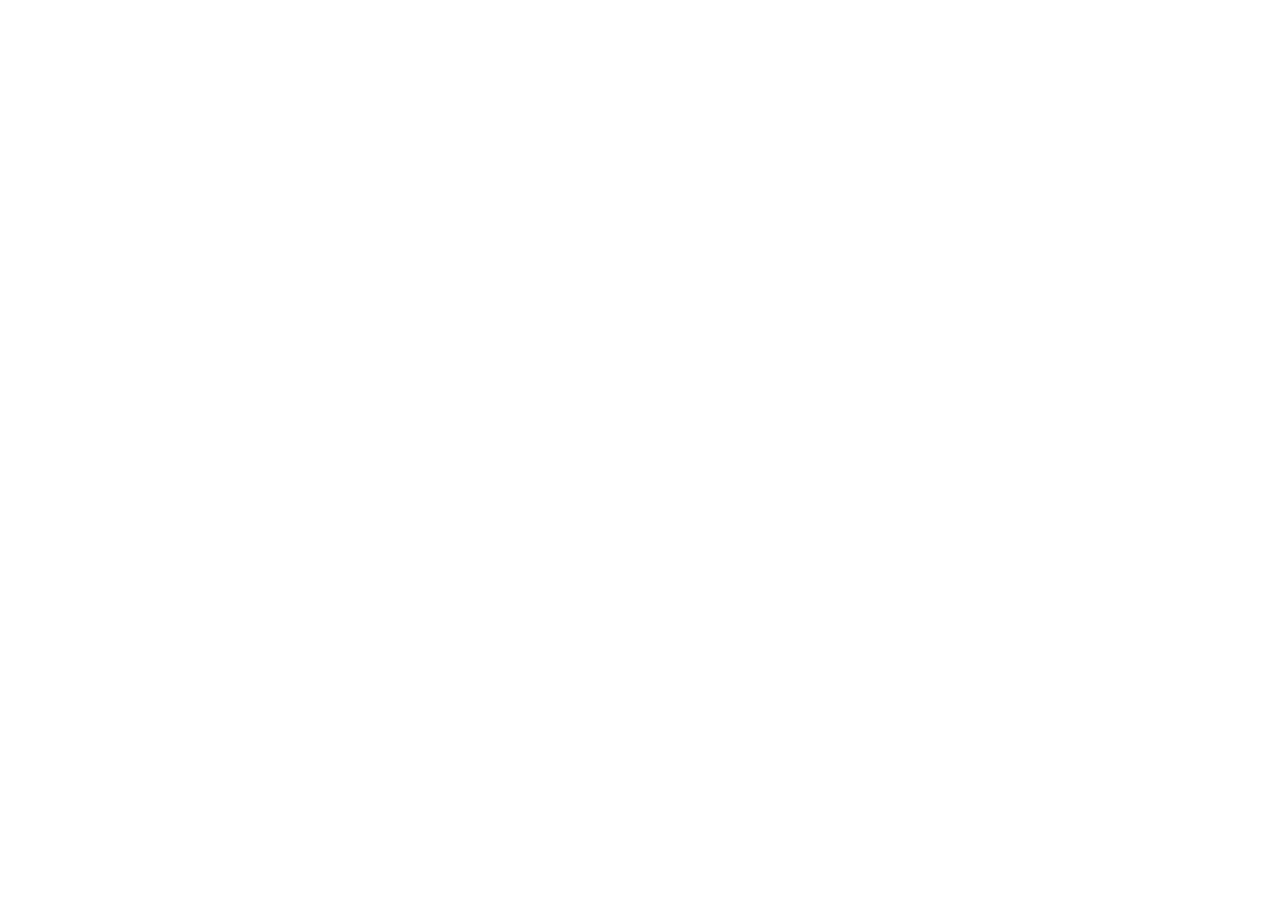
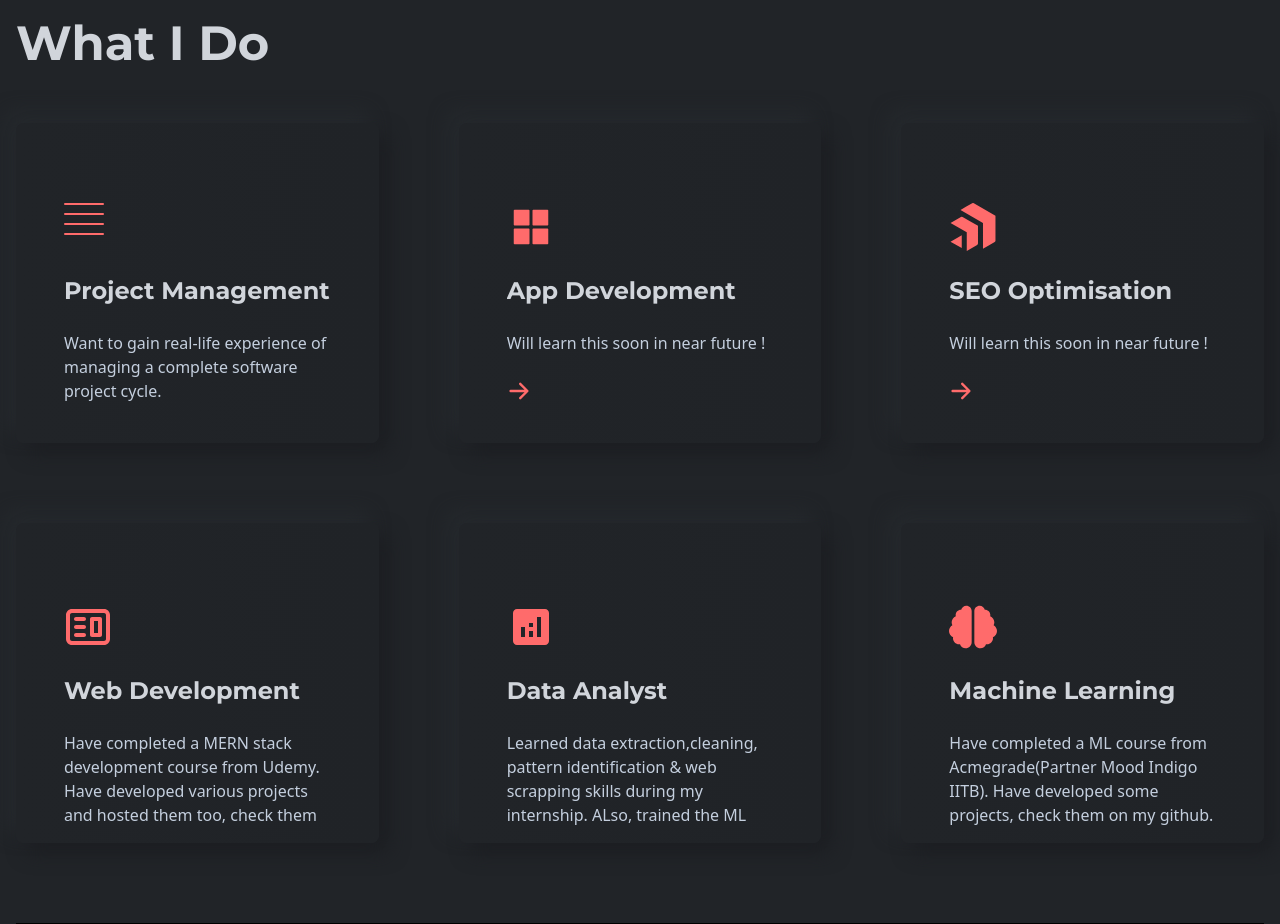
Before and after one commit to temevh/reactCV, a React (Create React App) app: page / in a window 1280 px wide. Shown: the part 965-1889 px from the top of the page. Before the commit the page ends 868 px from the top, so only its background shows below. Built offline with nearby package versions, Linux system fonts and the light colour scheme.

Commit message:
started to work on features

```diff
--- a/src/App.jsx
+++ b/src/App.jsx
@@ -1,9 +1,9 @@
 import "./App.css";
 import TopNav from "./components/TopNav";
 import Banner from "./components/Banner/Banner";
+import Features from "./Features/Features";
 
-//https://www.ojieame.design/
-//https://reactjsexample.com/a-professionally-designed-portfolio-website-using-reactjs/
+//https://github.com/mihirc0111/Portfolio-Mihir-React-Tailwind/tree/master
 
 function App() {
   return (
@@ -11,6 +11,7 @@
       <TopNav />
       <div className="max-w-screen-xl mx-auto">
         <Banner />
+        <Features />
         {/*What I Do */}
         {/*Skills */}
         {/*testimonials carousel */}
--- /dev/null
+++ b/src/Features/Card.jsx
@@ -0,0 +1,36 @@
+import React from "react";
+import { HiArrowRight } from "react-icons/hi";
+
+const Card = ({ item: { title, des, icon } }) => {
+  return (
+    <div className="w-full px-12 h-80 py-10 rounded-lg shadow-shadowOne flex items-center bg-gradient-to-r from-bodyColor to-[#202327] group hover:bg-gradient-to-b hover:from-black hover:to-[#1e2024] transition-colors duration-100 group">
+      <div className="h-72 overflow-y-hidden">
+        <div className="flex h-full flex-col gap-10 translate-y-16 group-hover:translate-y-0 transition-transform duration-500">
+          <div className="w-10 h-8 flex flex-col justify-between">
+            {icon ? (
+              <span className="text-5xl text-designColor">{icon}</span>
+            ) : (
+              <>
+                <span className="w-full h-[2px] rounded-lg bg-designColor inline-flex"></span>
+                <span className="w-full h-[2px] rounded-lg bg-designColor inline-flex"></span>
+                <span className="w-full h-[2px] rounded-lg bg-designColor inline-flex"></span>
+                <span className="w-full h-[2px] rounded-lg bg-designColor inline-flex"></span>
+              </>
+            )}
+          </div>
+          <div className="flex flex-col gap-6">
+            <h2 className="text-xl md:text-2xl font-titleFont font-bold text-gray-300">
+              {title}
+            </h2>
+            <p className="base">{des}</p>
+            <span className="text-2xl text-designColor">
+              <HiArrowRight />
+            </span>
+          </div>
+        </div>
+      </div>
+    </div>
+  );
+};
+
+export default Card;
--- /dev/null
+++ b/src/Features/Features.jsx
@@ -0,0 +1,21 @@
+import React from "react";
+import Title from "../components/Layouts/Title";
+import Card from "./Card";
+import { featuresData } from "../components/data/Data";
+const Features = () => {
+  return (
+    <section
+      id="features"
+      className="w-full py-20 border-b-[1px] border-b-black"
+    >
+      <Title title="Features" des="What I Do" />
+      <div className="grid grid-cols-1 md:grid-cols-2 xl:grid-cols-3 gap-6 xl:gap-20">
+        {featuresData.map((item) => (
+          <Card item={item} key={item.id} />
+        ))}
+      </div>
+    </section>
+  );
+};
+
+export default Features;
--- a/src/components/Banner/LeftBanner.jsx
+++ b/src/components/Banner/LeftBanner.jsx
@@ -7,6 +7,7 @@
     words: [
       "A full stack developer. ",
       "A computer science student. ",
+      "A seasoned entrepreneur",
       "An avid gym goer. ",
       "A full-time nerd.",
     ],
--- a/src/components/Banner/Media.jsx
+++ b/src/components/Banner/Media.jsx
@@ -8,6 +8,7 @@
   SiPostgresql,
   SiFlutter,
   SiTypescript,
+  SiInstagram,
 } from "react-icons/si";
 const Media = () => {
   return (
@@ -25,8 +26,8 @@
             </a>
           </span>
           <span className="bannerIcon">
-            <a href="mailto:temehama@gmail.com">
-              <SiGmail />
+            <a href="instagram.com/titeemu">
+              <SiInstagram />
             </a>
           </span>
           <span className="bannerIcon">
--- /dev/null
+++ b/src/components/Layouts/Title.jsx
@@ -0,0 +1,16 @@
+import React from "react";
+
+const Title = ({ title, des }) => {
+  return (
+    <div className="flex flex-col gap-4 font-titleFont mb-14">
+      <h3 className="text-sm uppercase font-light text-designColor tracking-wide">
+        {title}
+      </h3>
+      <h1 className="text-4xl md:text-5xl text-gray-300 font-bold capitalize">
+        {des}
+      </h1>
+    </div>
+  );
+};
+
+export default Title;
--- a/src/components/TopNav.jsx
+++ b/src/components/TopNav.jsx
@@ -11,7 +11,7 @@
   return (
     <Box sx={{ flexGrow: 1 }}>
       <AppBar position="static" sx={AppBarStyles}>
-        <Toolbar sx={{ justifyContent: "space-between" }}>
+        <Toolbar sx={toolbarStyles}>
           <Typography variant="h6" component="div" sx={nameStyles}>
             <b>TH</b>
           </Typography>
@@ -36,7 +36,7 @@
 export default TopNav;
 
 const AppBarStyles = {
-  backgroundColor: "#000000",
+  backgroundColor: "#212428",
   color: "#ffffff",
   boxShadow: "none",
   borderBottom: "3px solid #5A5A5A",
@@ -50,6 +50,12 @@
   color: "#ffffff",
 };
 
+const toolbarStyles = {
+  justifyContent: "space-between",
+  paddingLeft: "24px", // Adjust as needed
+  paddingRight: "24px", // Adjust as needed
+};
+
 const buttonStyles = {
   textTransform: "capitalize",
   fontSize: "1.2rem",
--- /dev/null
+++ b/src/components/data/Data.jsx
@@ -0,0 +1,44 @@
+import { AiFillAppstore } from "react-icons/ai";
+import { FaBrain } from "react-icons/fa";
+import { SiProgress } from "react-icons/si";
+import { CgWebsite } from "react-icons/cg";
+import { MdAnalytics } from "react-icons/md";
+
+// Features Data
+export const featuresData = [
+  {
+    id: 1,
+    title: "Project Management",
+    des: "Want to gain real-life experience of managing a complete software project cycle.",
+  },
+  {
+    id: 2,
+    icon: <AiFillAppstore />,
+    title: "App Development",
+    des: "Will learn this soon in near future !",
+  },
+  {
+    id: 3,
+    icon: <SiProgress />,
+    title: "SEO Optimisation",
+    des: "Will learn this soon in near future !",
+  },
+  {
+    id: 4,
+    icon: <CgWebsite />,
+    title: "Web Development",
+    des: "Have completed a MERN stack development course from Udemy. Have developed various projects and hosted them too, check them on my github.",
+  },
+  {
+    id: 5,
+    icon: <MdAnalytics />,
+    title: "Data Analyst",
+    des: "Learned data extraction,cleaning, pattern identification & web scrapping skills during my internship. ALso, trained the ML models.",
+  },
+  {
+    id: 6,
+    icon: <FaBrain />,
+    title: "Machine Learning",
+    des: "Have completed a ML course from Acmegrade(Partner Mood Indigo IITB). Have developed some projects, check them on my github.",
+  },
+];
```
